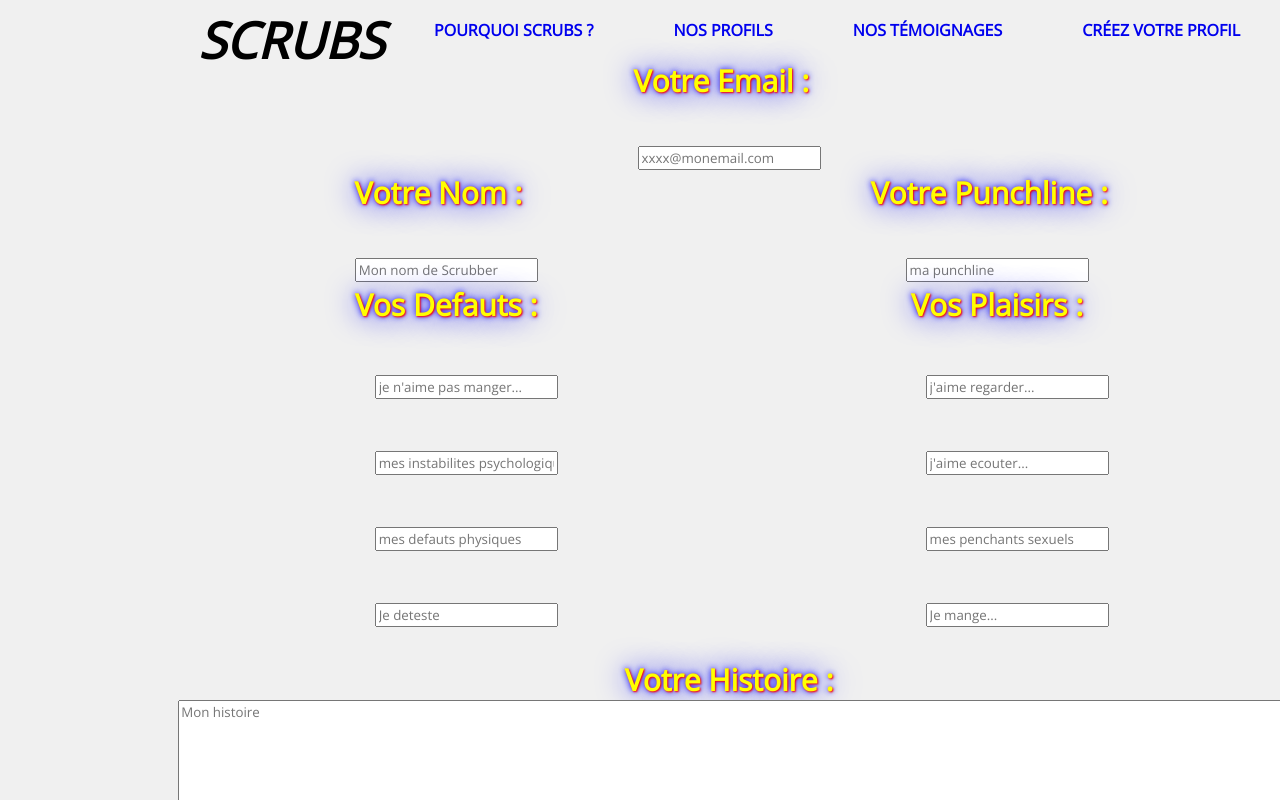
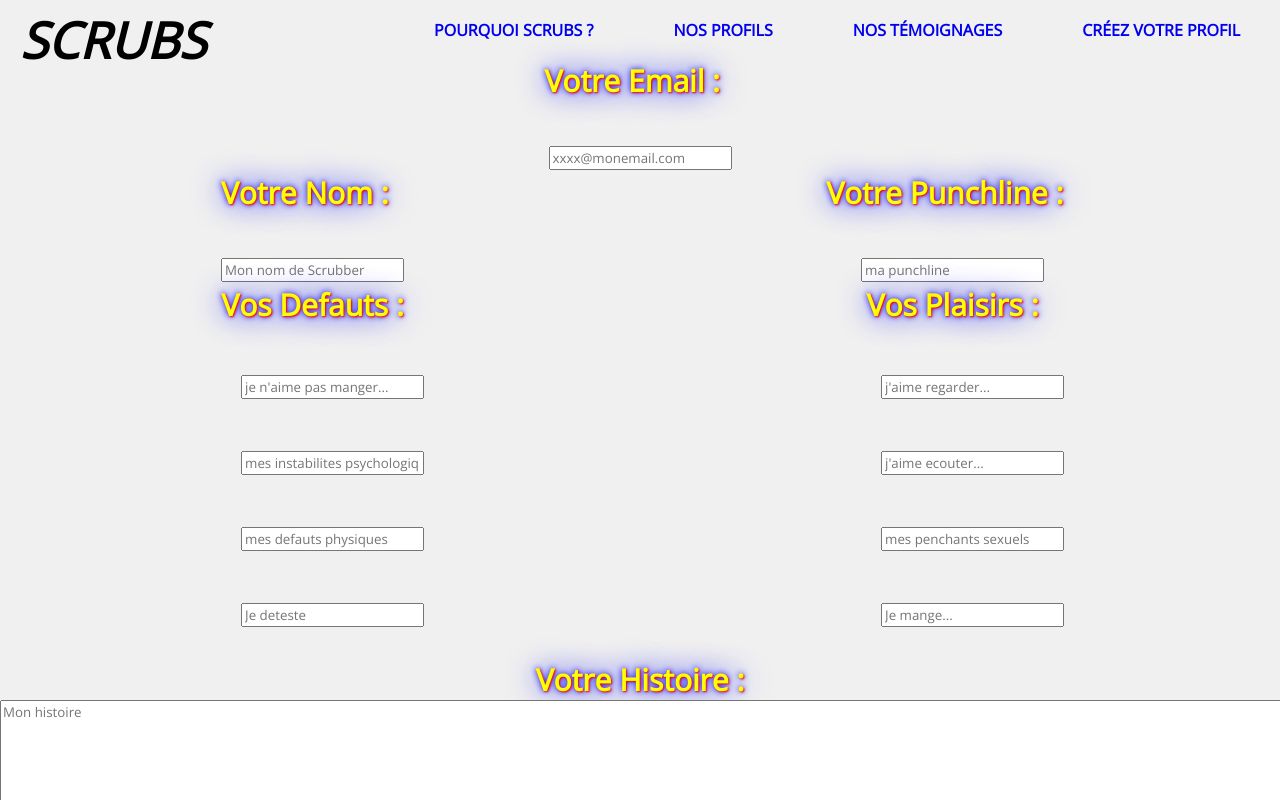
Before and after one commit to WildCodeSchool/Paris-Scrubs, a React (Create React App) app in the folder paris-scrubs/: page /formpage in a window 1280 px wide. Shown: the top 800 px of the page. Built offline with nearby package versions, Linux system fonts and the light colour scheme; a web font is replaced by a local one.

Commit message:
fix of margin problem

```diff
--- a/paris-scrubs/src/Screens/ProfilesPage.js
+++ b/paris-scrubs/src/Screens/ProfilesPage.js
@@ -4,7 +4,7 @@ import PageProfileDisplay from "../components/DisplayProfiles/PageProfileDisplay
 import Navbar from '../components/navbar';
 import './ProfilesPage.css';
 import './Home.css';
-import Profilesearchbar from '../components/profilesearchbar';
+import Profilesearchbar from '../components/DisplayProfiles/profilesearchbar';
 import Footer from '../components/Footer';
 
 
--- a/paris-scrubs/src/components/Burger.scss
+++ b/paris-scrubs/src/components/Burger.scss
@@ -1,9 +1,4 @@
 
-  body {
-    display: flex;
-    justify-content: flex-end;
-    align-items: center;
-  }
 
   .menu-button {
     z-index: 2;
--- a/paris-scrubs/src/components/profilesearchbar.css
+++ b/paris-scrubs/src/components/DisplayProfiles/profilesearchbar.css
@@ -1,8 +1,7 @@
-
-
 
 .filter-container {
-   border: solid black 2px;
+
+    border: solid black 2px;
     margin-left: 30px;
     margin-right: 30px;
     padding: 15px;
@@ -22,3 +21,13 @@
 .checkboxes li {
     padding-left: 25px;
 }
+
+@media (min-width: 320px) and (max-width: 480px) {
+
+
+.containergrid {
+    display: grid;
+    grid-template-columns: 1fr;
+     grid-template-rows: 1fr
+  }
+}
--- a/paris-scrubs/src/components/ThreeButton.css
+++ b/paris-scrubs/src/components/ThreeButton.css
@@ -6,6 +6,7 @@
     justify-content:space-around;
     min-height: 50vh;
     width: 100vw;
+    margin-top: 70px;
 }
 
 .threeButton {
```
Also changed, not shown: paris-scrubs/src/components/DisplayProfiles/profilesearchbar.js (renamed from paris-scrubs/src/components/profilesearchbar.js, +5 -2 lines).
